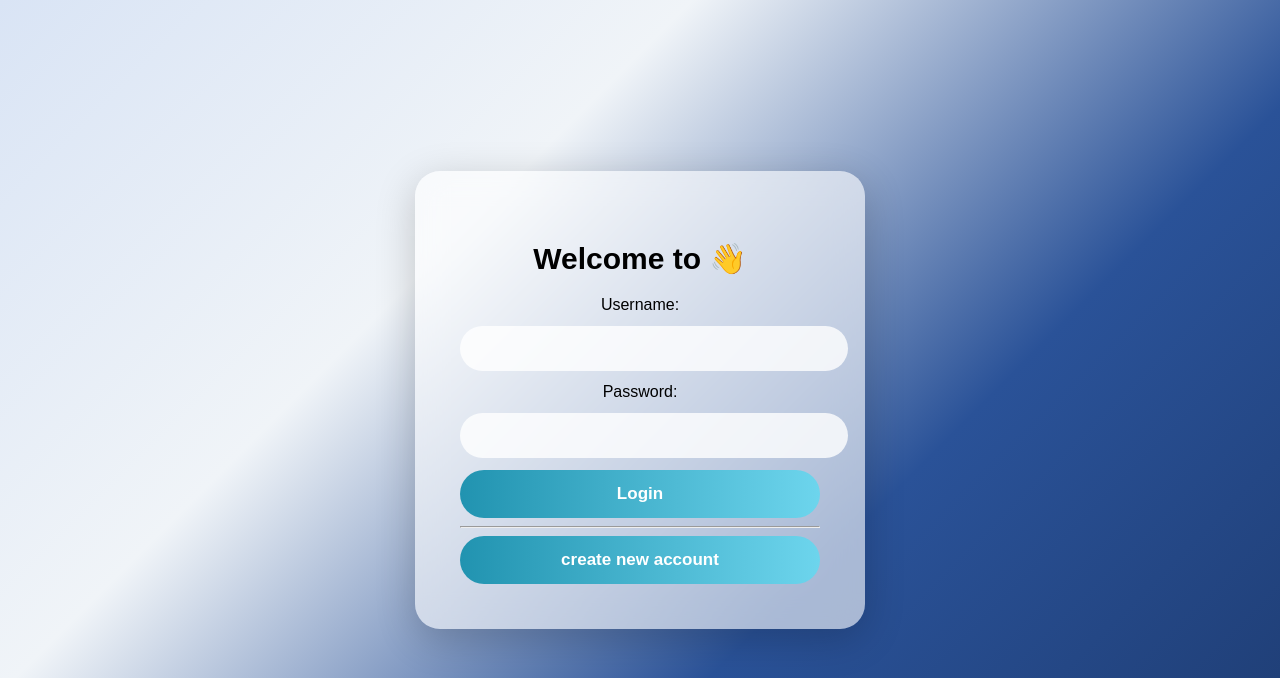
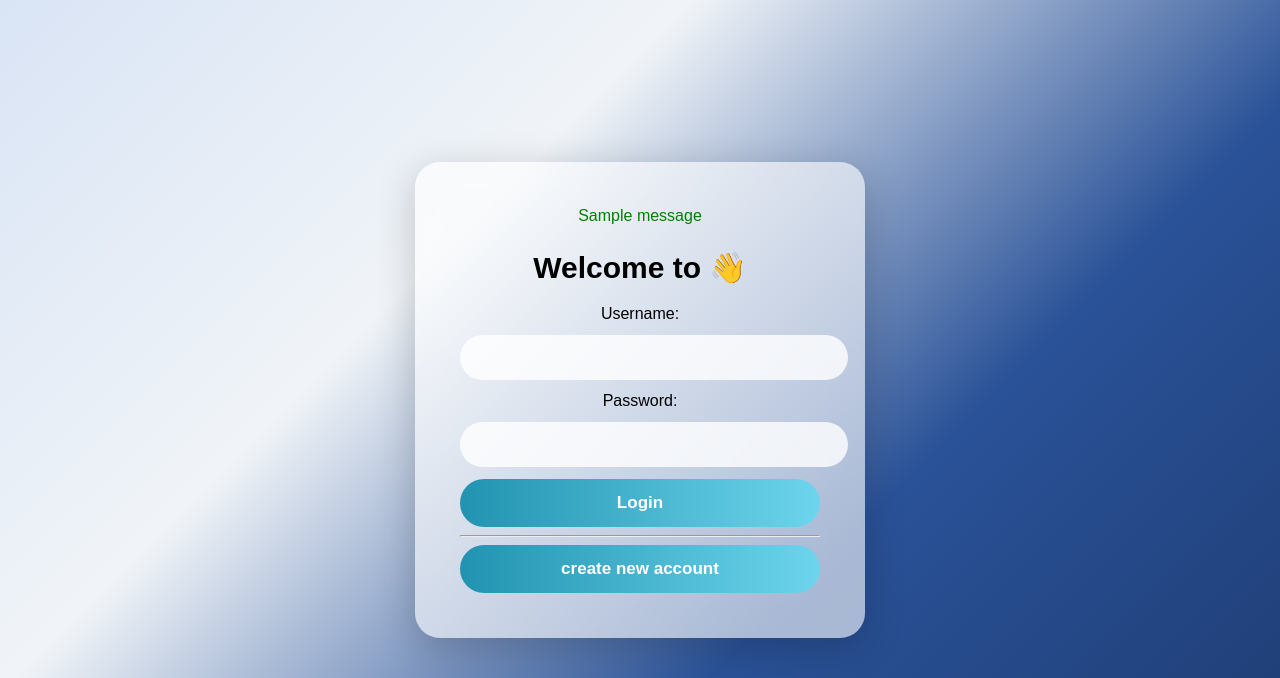
Before and after one commit to arshhaad/custom_adminpanel, a Django app: page /login/ in a window 1280 px wide. Shown: the top 678 px of the page. Run offline with Django 4.2, Linux system fonts and the light colour scheme; tables that the repository leaves empty hold one stand-in row (values such as "Sample post"); one stand-in notice (Sample message) is shown.

Commit message:
Updated project changes

```diff
--- a/user/templates/login.html
+++ b/user/templates/login.html
@@ -6,8 +6,14 @@
 
 {% block content %}
 <div class="login-box">
+        {% if messages %}
+            {% for message in messages %}
+                <div style="color: green;">
+                {{ message }}
+                </div>
+            {% endfor %}
+        {% endif %}
         <h2>Welcome to 👋</h2>
-
         <form method="post">
             {% csrf_token %}
             {{form}}
--- a/user/views.py
+++ b/user/views.py
@@ -4,6 +4,8 @@ from django.contrib.auth.forms import AuthenticationForm
 from django.views.decorators.cache import never_cache
 from django.contrib.auth.decorators import login_required
 from .forms import CustomUser
+from django.contrib import messages
+
 
 
 # INDEX
@@ -58,6 +60,7 @@ def signin_view(request):
         form = CustomUser(request.POST)
         if form.is_valid():
             form.save()
+            messages.success(request,"Signup successful Please login to continue.")
             return redirect("login")
     else:
         form = CustomUser()
```
